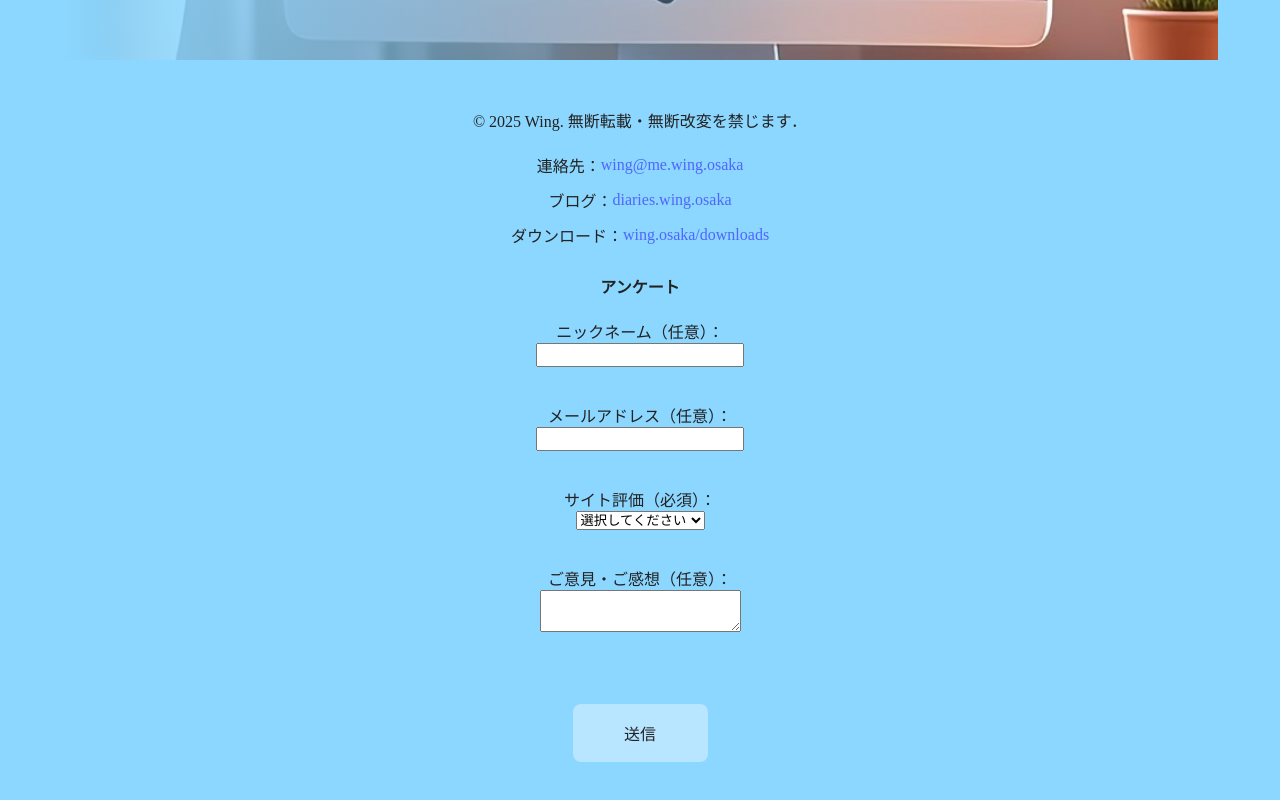
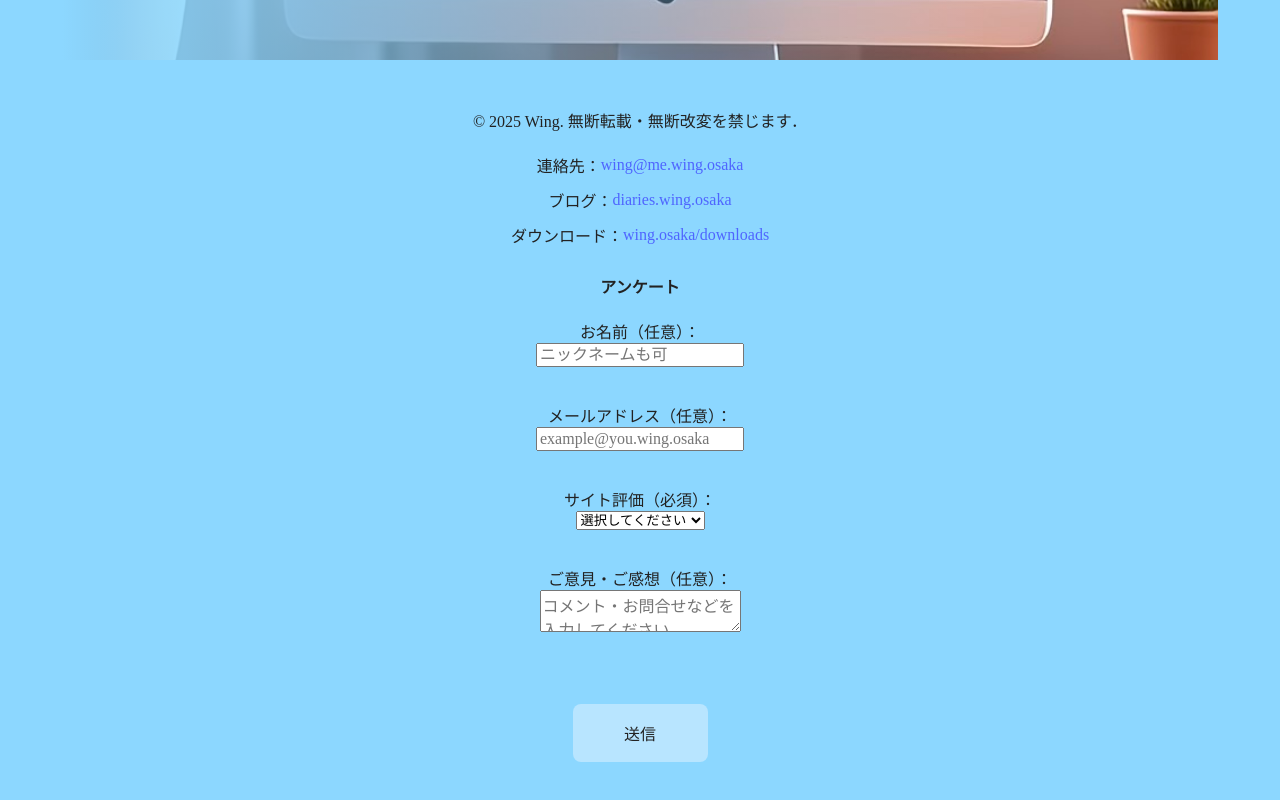
Before and after one commit to te-wing/wing-site-nextjs, a Next.js app: page / in a window 1280 px wide. Shown: the part 2461-3261 px from the top of the page. Built offline with nearby package versions, Linux system fonts and the light colour scheme; a web font is replaced by a local one.

Commit message:
Update formbox.tsx

```diff
--- a/src/app/formbox.tsx
+++ b/src/app/formbox.tsx
@@ -65,10 +65,10 @@ export default function FormBox() {
 
       <h4 className={styles.h4}>アンケート</h4>
       <form className={styles.form} id="survey-form">
-        <label htmlFor="username">ニックネーム（任意）：</label>
-        <input type="text" id="username" name="username" /><br /><br />
+        <label htmlFor="username">お名前（任意）：</label>
+        <input placeholder="ニックネームも可" type="text" id="username" name="username" /><br /><br />
         <label htmlFor="email">メールアドレス（任意）：</label>
-        <input type="email" id="email" name="email" /><br /><br />
+        <input placeholder="example@you.wing.osaka" type="email" id="email" name="email" /><br /><br />
         <label htmlFor="rate">サイト評価（必須）：</label>
         <select id="rate" name="rate" required>
           <option value="">選択してください</option>
@@ -80,7 +80,7 @@ export default function FormBox() {
         </select>
         <br /><br />
         <label htmlFor="comment">ご意見・ご感想（任意）：</label>
-        <textarea id="comment" name="comment"></textarea><br/><br/>
+        <textarea placeholder="コメント・お問合せなどを入力してください．" id="comment" name="comment"></textarea><br/><br/>
 
         {/* Turnstileウィジェットの追加 */}
         <div
```
